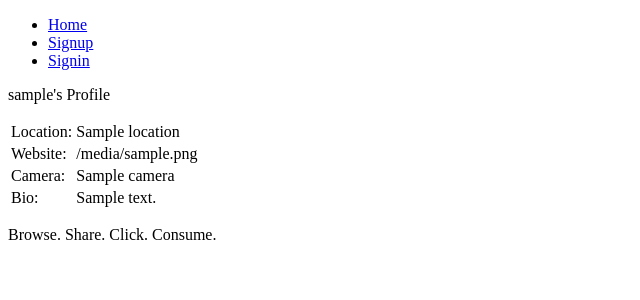
After one commit to andriiglukhyi/django-mercedes, a Django app: template mercedes/user_profile/templates/profile.html in a window 1280 px wide. The commit adds this page. Shown: the top 300 px of the page, without its empty margins (0-640 px from the left). Run offline with Django 3.2, Linux system fonts and the light colour scheme; the template is opened without the code that fills it: most values are stand-ins (such as "Sample title", 1, 10 or a date in 2020); some libraries are stand-ins or nearby versions; some web fonts are replaced.

Commit message:
scaffold

```diff
--- a/mercedes/mercedes/settings.py
+++ b/mercedes/mercedes/settings.py
@@ -37,6 +37,8 @@ INSTALLED_APPS = [
     'django.contrib.sessions',
     'django.contrib.messages',
     'django.contrib.staticfiles',
+    'mercedes',
+    'user_profile',
 
 ]
 
--- a/mercedes/mercedes/templates/base.html
+++ b/mercedes/mercedes/templates/base.html
@@ -1,4 +1,4 @@
-{% load sass_tags %}
+{% comment %} {% load sass_tags %} {% endcomment %}
 {% load static %}
 <!DOCTYPE html>
 <html lang="en">
@@ -7,7 +7,6 @@
   <meta name="viewport" content="width=device-width, initial-scale=1.0">
   <meta http-equiv="X-UA-Compatible" content="ie=edge">
   <title>{{title}}</title>
-  <!-- <link rel=stylesheet href="{% sass_src 'styles/_core.scss' %}"> -->
   <link href="https://fonts.googleapis.com/css?family=Amatic+SC|Gamja+Flower|Monoton|Montserrat|Slabo+27px" rel="stylesheet">
 
 </head>
@@ -17,11 +16,11 @@
       <ul>
         <li><a href="{% url "home" %}">Home</a></li>
         {% if user.is_authenticated %}
-        <li><a href="{% url "library" %}">Library</a></li>
-        <li><a href="{% url "album_gallery" %}">Explore</a></li>
+        {% comment %} {% comment %} <li><a href="{% url "library" %}">Library</a></li> {% endcomment %}
+        {% comment %} <li><a href="{% url "album_gallery" %}">Explore</a></li> {% endcomment %}
         <li><a href="{% url "auth_logout" %}">Logout</a></li>
         {% else %}
-        <li><a href="{% url "album_gallery" %}">Explore</a></li>
+        {% comment %} <li><a href="{% url "album_gallery" %}">Explore</a></li> {% endcomment %}
         <li><a href="{% url "registration_register" %}">Signup</a></li>
         <li><a href="{% url "auth_login" %}">Signin</a></li>
         {% endif %}
--- a/mercedes/mercedes/templates/home.html
+++ b/mercedes/mercedes/templates/home.html
@@ -1,6 +1,6 @@
 {% extends "base.html" %}
 {% load static %}
-{% load thumbnail %}
+{% comment %} {% load thumbnail %} {% endcomment %}
 {% block content %}
 <section class="welcome">
   <div class="welcome_message">
--- a/mercedes/mercedes/urls.py
+++ b/mercedes/mercedes/urls.py
@@ -14,11 +14,13 @@ Including another URLconf
     2. Add a URL to urlpatterns:  path('blog/', include('blog.urls'))
 """
 from django.contrib import admin
-from django.urls import path
+from django.urls import path, include
 from .views import HomeView
+from django.conf import settings
+from django.conf.urls.static import static
 
 urlpatterns = [
     path('admin/', admin.site.urls),
     path('', HomeView.as_view(), name='home'),
-
+    path('profile/', include('user_profile.urls')),
 ]
--- /dev/null
+++ b/mercedes/user_profile/templates/profile.html
@@ -0,0 +1,44 @@
+{% extends 'base.html' %}
+
+{% block content %}
+<section class="user-profile">
+  <p>{{profile.user.username}}'s Profile</p>
+  <table class="tbl-user-profile">
+    <tr>
+      <td>Location:</td>
+      {% if profile.location %}
+      <td>{{profile.location}}</td>
+      {% else %}
+      <td>N/A</td>
+      {% endif %}
+    </tr>
+    <tr>
+      <td>Website:</td>
+      {% if profile.website %}
+      <td>{{profile.website}}</td>
+      {% else %}
+      <td>N/A</td>
+      {% endif %}
+    </tr>
+    <tr>
+      <td>Camera:</td>
+      {% if profile.camera %}
+      <td>{{profile.camera}}</td>
+      {% else %}
+      <td>N/A</td>
+      {% endif %}
+    </tr>
+    <tr>
+      <td>Bio:</td>
+      {% if profile.bio %}
+      <td>{{profile.bio}}</td>
+      {% else %}
+      <td>N/A</td>
+      {% endif %}
+    </tr>
+  </table>
+  {% if profile.user.username == username %}
+  <a href="{% url "profile_edit" %}">Edit Profile</a>
+  {% endif %}
+</section>
+{% endblock %}
--- /dev/null
+++ b/mercedes/user_profile/urls.py
@@ -0,0 +1,9 @@
+from django.urls import path
+from .views import ProfileView, ProfileEditView
+
+
+urlpatterns = [
+    path('', ProfileView.as_view(), name='profile'),
+    path('<str:username>', ProfileView.as_view(), name='named_profile'),
+    path('edit/', ProfileEditView.as_view(), name='profile_edit'),
+]
```
Also changed, not shown: mercedes/user_profile/models.py (+33 -1 lines), mercedes/user_profile/templates/profile_edit.html (added, +10 -0 lines), mercedes/user_profile/views.py (+47 -2 lines).
